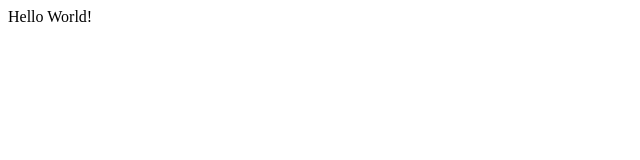
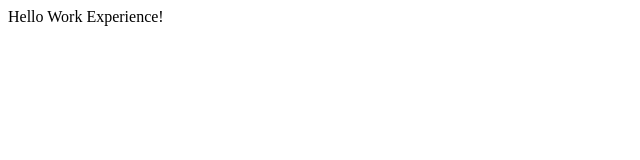
Before and after one commit to CarlyG55/Tetris-WorkExperience2022, a website: page frontend/pages/index.html in a window 1280 px wide. Shown: the full height of the page, 0-640 px from the left. Drawn offline with Linux system fonts and the light colour scheme.

Commit message:
Updated home page

```diff
--- a/frontend/pages/index.html
+++ b/frontend/pages/index.html
@@ -12,7 +12,7 @@
 
 <body>
     <div>
-        Hello World!
+        Hello Work Experience!
     </div>
 </body>
 
```
